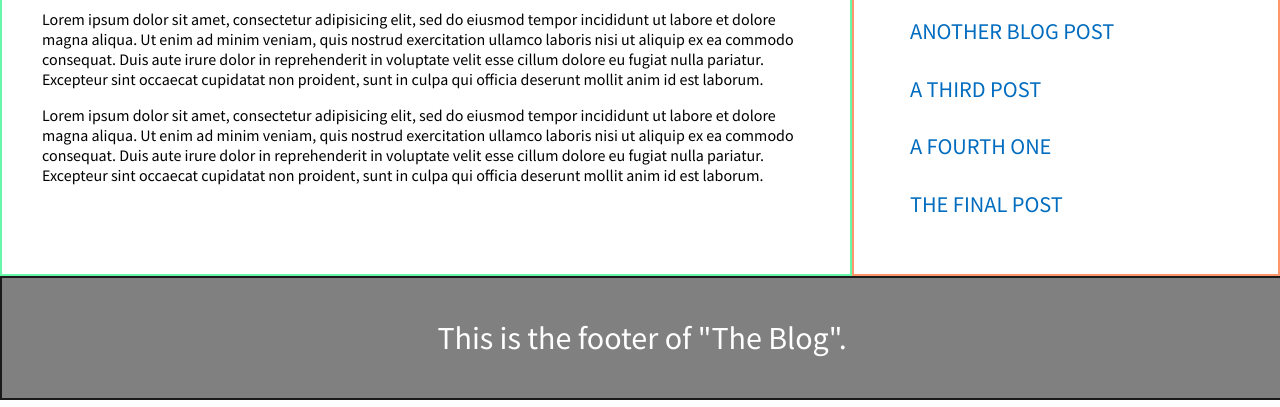
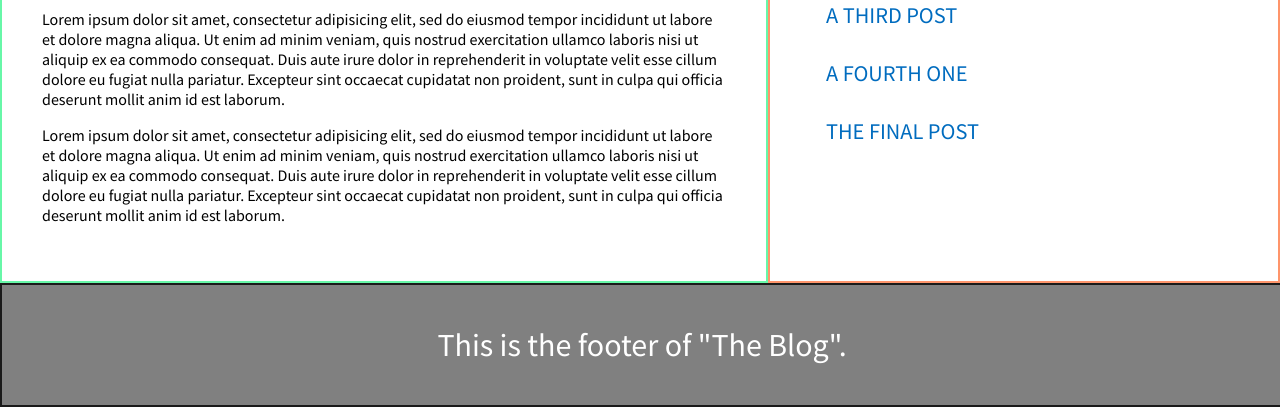
Before and after one commit to ritujadixit1/Scrimba-CSS-Challenge, a plain HTML site: page CSS Challenge 3 - Blog Page Layout/index.html in a window 1280 px wide. Shown: the part 497-904 px from the top of the page. Drawn offline with Linux system fonts and the light colour scheme.

Commit message:
modified according to the solution :monkey_face:

```diff
--- a/CSS Challenge 3 - Blog Page Layout/index.css
+++ b/CSS Challenge 3 - Blog Page Layout/index.css
@@ -85,25 +85,15 @@ body {
 Your goal is to restructure the given blog page into a blog-style layout, with a main post section, and a sidebar on the right. The blog post section should take up the majority of the width of the page, while the sidebar takes up the rest directly next to the blog post. The footer and header should remain at full width in their respective locations. Good luck! */
 
 body {
-    display: grid;
-    grid-template-areas:
-        'header header header header header header'
-        'main main main main main right'
-        'footer footer footer footer footer footer'
+	display: grid;
+	grid-template-columns: 60% 40%;
+	grid-template-rows: auto auto auto;
 }
 
 .header-container {
-    grid-area: header;
+    grid-column: 1 / span 2;
 }
 
 .footer-container {
-    grid-area: footer;
+    grid-column: 1 / span 2;
 }
-
-.post-container {
-    grid-area: main;
-}
-
-.sidebar-container {
-    grid-area: right;
-}
```
